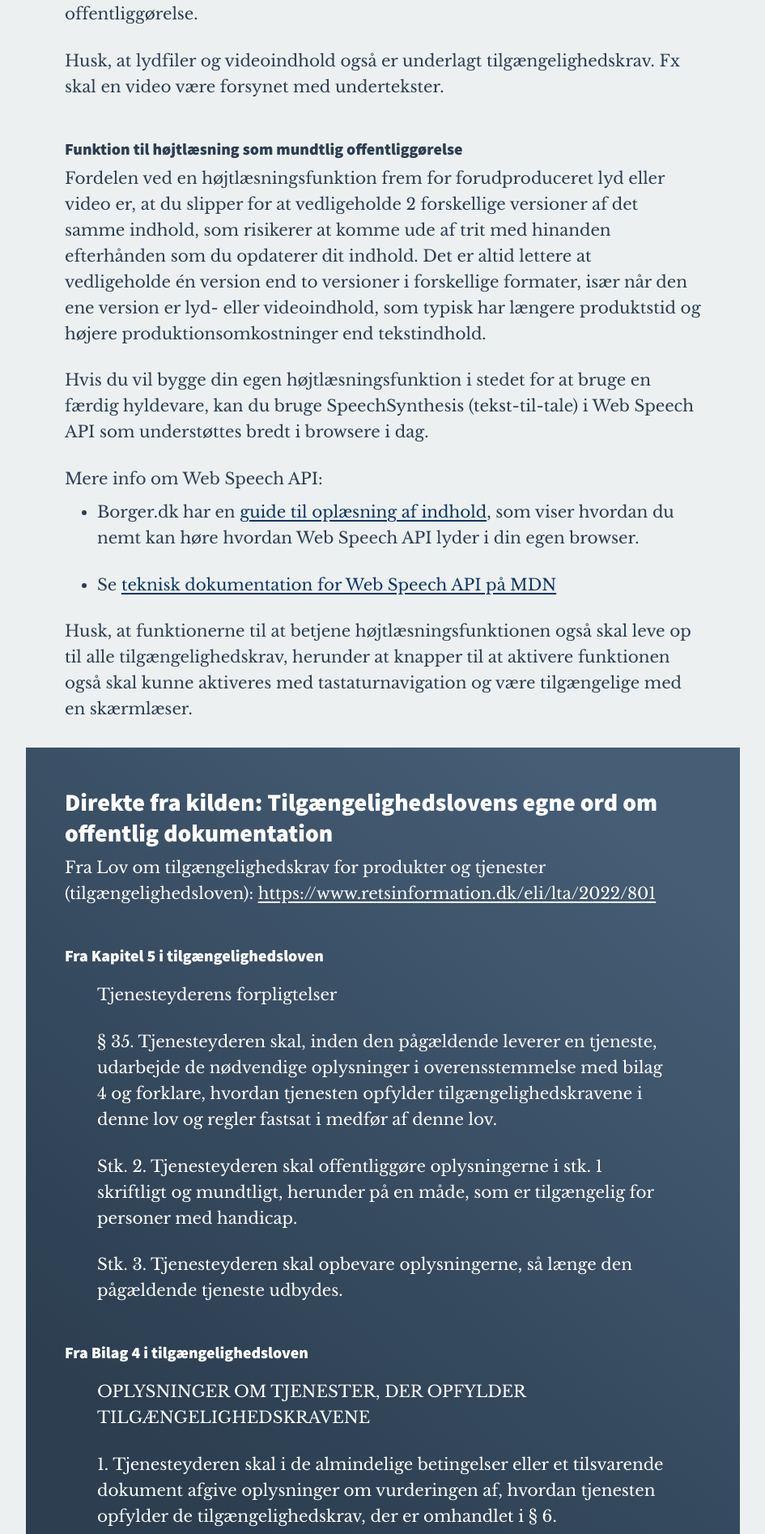
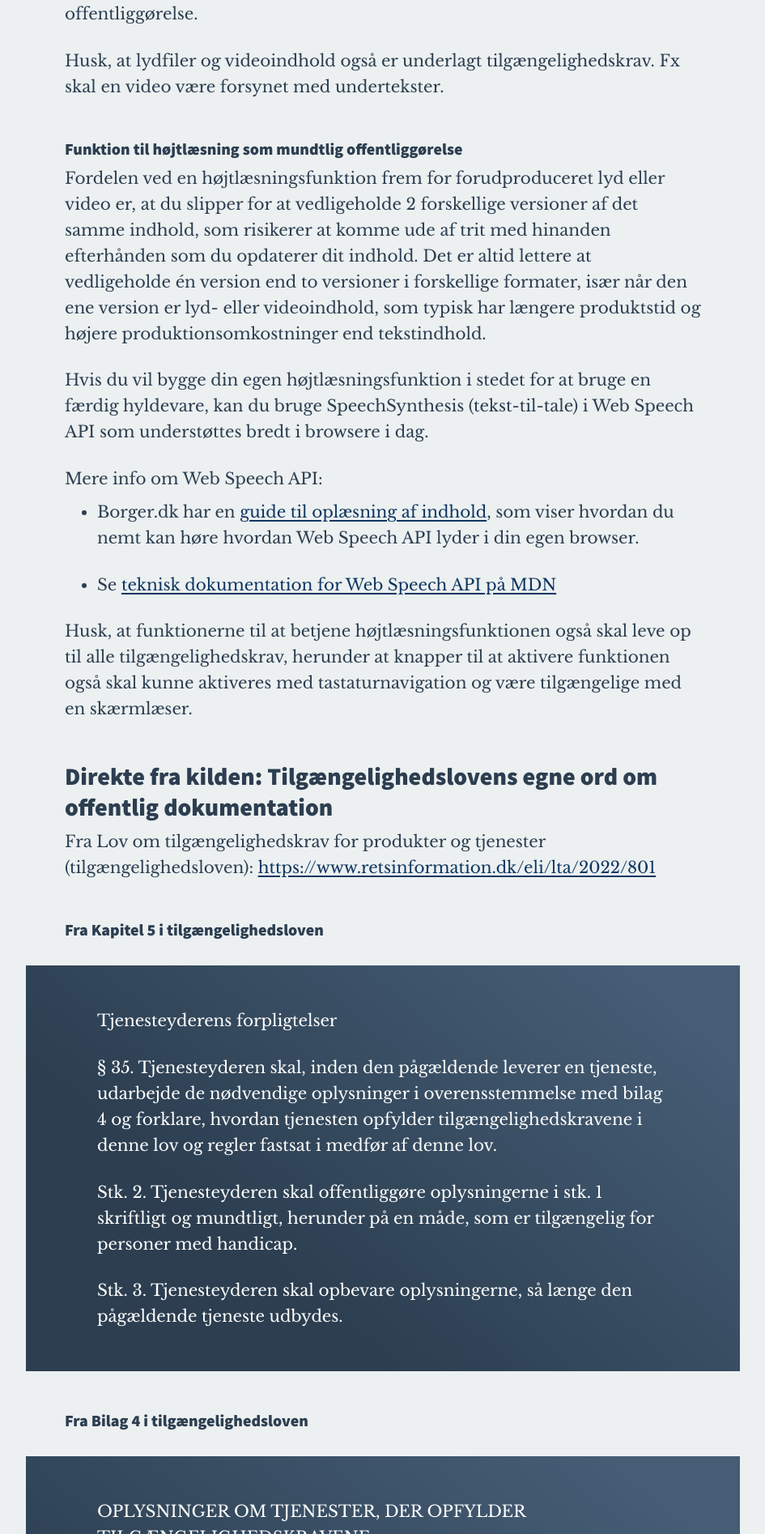
Before and after one commit to derangeddk/deranged.dk, a Jekyll site: the page built from _posts/2026-06-18-mundtlig-offentliggoerelse-i-tilaengelighedsloven.html, in a window 1280 px wide. Shown: the part 4506-6400 px from the top of the page at 81% size, without its empty margins (20-965 px from the left). Built offline with Jekyll 4.4.1, drawn with Linux system fonts in a browser that asks for light colours; some web fonts are replaced; comment, search, counter and statistics services are not loaded.

Commit message:
Update 2026-06-18-mundtlig-offentliggoerelse-i-tilaengelighedsloven.html

```diff
--- a/_posts/2026-06-18-mundtlig-offentliggoerelse-i-tilaengelighedsloven.html
+++ b/_posts/2026-06-18-mundtlig-offentliggoerelse-i-tilaengelighedsloven.html
@@ -132,12 +132,12 @@ by: >
 
     <p>Husk, at funktionerne til at betjene højtlæsningsfunktionen også skal leve op til alle tilgængelighedskrav, herunder at knapper til at aktivere funktionen også skal kunne aktiveres med tastaturnavigation og være tilgængelige med en skærmlæser.</p>
 
-    <div class="highlight-box">
         <h2 id="direkte-fra-kilden">Direkte fra kilden: Tilgængelighedslovens egne ord om offentlig dokumentation</h2>
         <p>Fra Lov om tilgængelighedskrav for produkter og tjenester (tilgængelighedsloven): <a href="https://www.retsinformation.dk/eli/lta/2022/801" target="_blank">https://www.retsinformation.dk/eli/lta/2022/801</a></p>
 
         <h3 id="Kapitel-5">Fra Kapitel 5 i tilgængelighedsloven</h3>
 
+        <div class="highlight-box">
         <blockquote>
             <p>Tjenesteyderens forpligtelser</p>
 
@@ -148,10 +148,11 @@ by: >
             <p>Stk. 3. Tjenesteyderen skal opbevare oplysningerne, så længe den pågældende tjeneste udbydes.</p>
 
         </blockquote>
-
+    </div>
 
             <h3 id="Bilag-4">Fra Bilag 4 i tilgængelighedsloven</h3>
 
+    <div class="highlight-box">
         <blockquote>
             <p>OPLYSNINGER OM TJENESTER, DER OPFYLDER TILGÆNGELIGHEDSKRAVENE</p>
 
```
